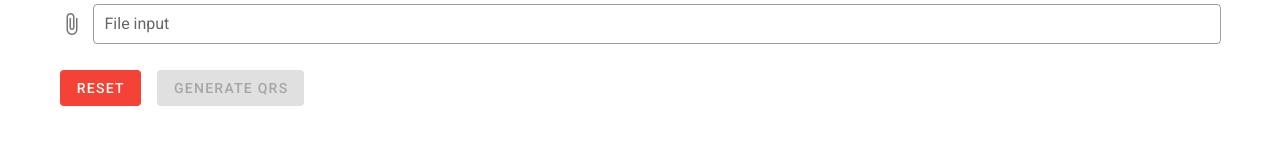
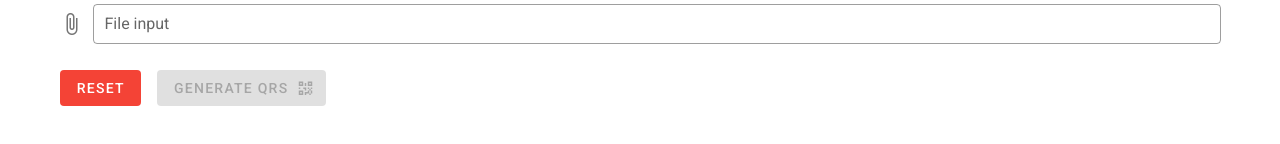
Before and after one commit to Neca-development/QR_PDF_Generator, a Vue app: page / in a window 1280 px wide. Shown: the part 208-352 px from the top of the page. Built offline with nearby package versions, Linux system fonts and the light colour scheme.

Commit message:
add qrcode icon

```diff
--- a/src/App.vue
+++ b/src/App.vue
@@ -29,7 +29,7 @@
               @click="generateFromFile()"
               class="white--text"
             >
-              Generate QRs
+              Generate QRs <v-icon dark right> mdi-qrcode </v-icon>
             </v-btn>
           </v-tab-item>
           <v-tab-item class="mt-10">
@@ -56,7 +56,7 @@
               color="green"
               class="white--text"
             >
-              Generate QRs
+              Generate QRs <v-icon dark right> mdi-qrcode </v-icon>
             </v-btn>
           </v-tab-item>
         </v-tabs-items>
```
